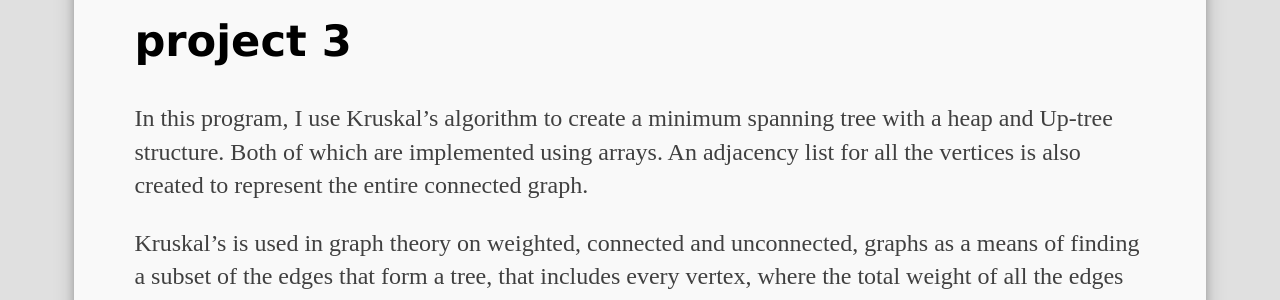
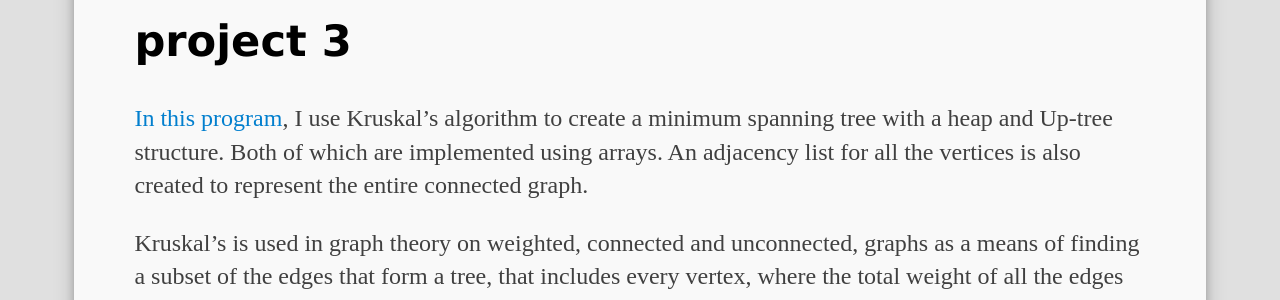
Before and after one commit to lungpc/lungpc.github.io, a Jekyll site: the page built from projects/p3/index.html, in a window 1280 px wide. Shown: the part 178-478 px from the top of the page. Built offline with Jekyll 4.4.1, drawn with Linux system fonts in a browser that asks for light colours; part of the change alters nothing that is shown.

```diff
--- a/projects/p3/index.html
+++ b/projects/p3/index.html
@@ -5,7 +5,8 @@ name: Project 3
 
 <h2>project 3</h2>
 
-<p>In this program, I use Kruskal’s algorithm to create a minimum spanning tree with a
+<p><a href="https://github.com/lungpc/datastructures-projects/tree/master/CSC316%20Data%20Structures_Project1">In this program</a>,
+I use Kruskal’s algorithm to create a minimum spanning tree with a
 heap and Up-tree structure. Both of which are implemented using arrays. An adjacency list for
 all the vertices is also created to represent the entire connected graph.</p>
 
```
